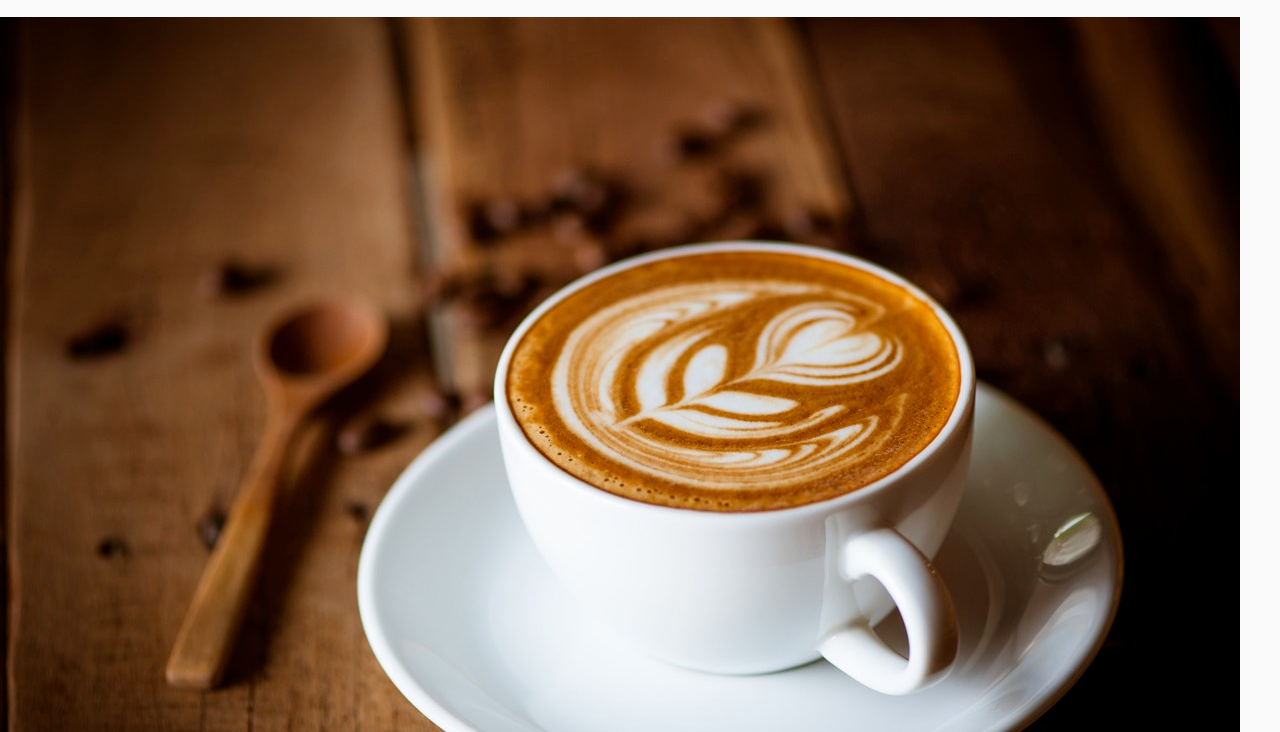
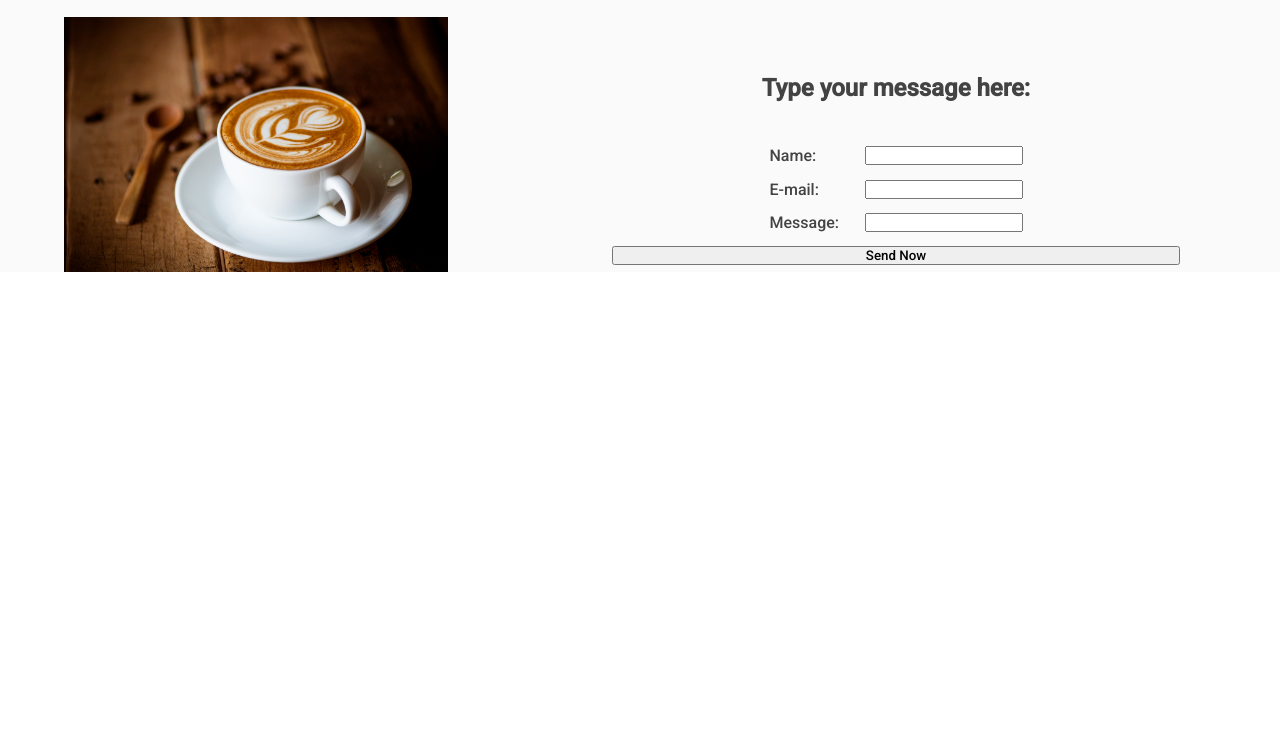
Before and after one commit to alvarorf/restaurant-page, a website built with webpack: page dist/index.html in a window 1280 px wide. Both pictures are taken after a click on the item "Contact us". Shown: the part 68-800 px from the top of the page. Built offline with nearby package versions, Linux system fonts and the light colour scheme.

Commit message:
Add some styles for contact form

```diff
--- a/src/style.css
+++ b/src/style.css
@@ -163,3 +163,46 @@ button:hover {
   justify-content: space-between;
   font-size: 14px;
 }
+
+.contact {
+  display: flex;
+}
+
+.left-contact img {
+  width: 75%;
+}
+
+.left-contact {
+  width: 40%;
+  display: flex;
+  justify-content: center;
+  align-items: center;
+}
+
+.form-contact {
+  width: 60%;
+  display: flex;
+  flex-direction: column;
+  justify-content: space-around;
+  align-items: center;
+  padding: 50px 100px 0;
+  color: #434343;
+  text-align: center;
+}
+
+.form-contact > * {
+  width: 100%;
+  display: flex;
+  align-items: center;
+  justify-content: center;
+}
+
+.form-contact div :first-child {
+  width: 80px;
+  text-align: left;
+  margin-right: 15px;
+}
+
+.form-name {
+  margin-top: 30px;
+}
```
Also changed, not shown: dist/main.js.
